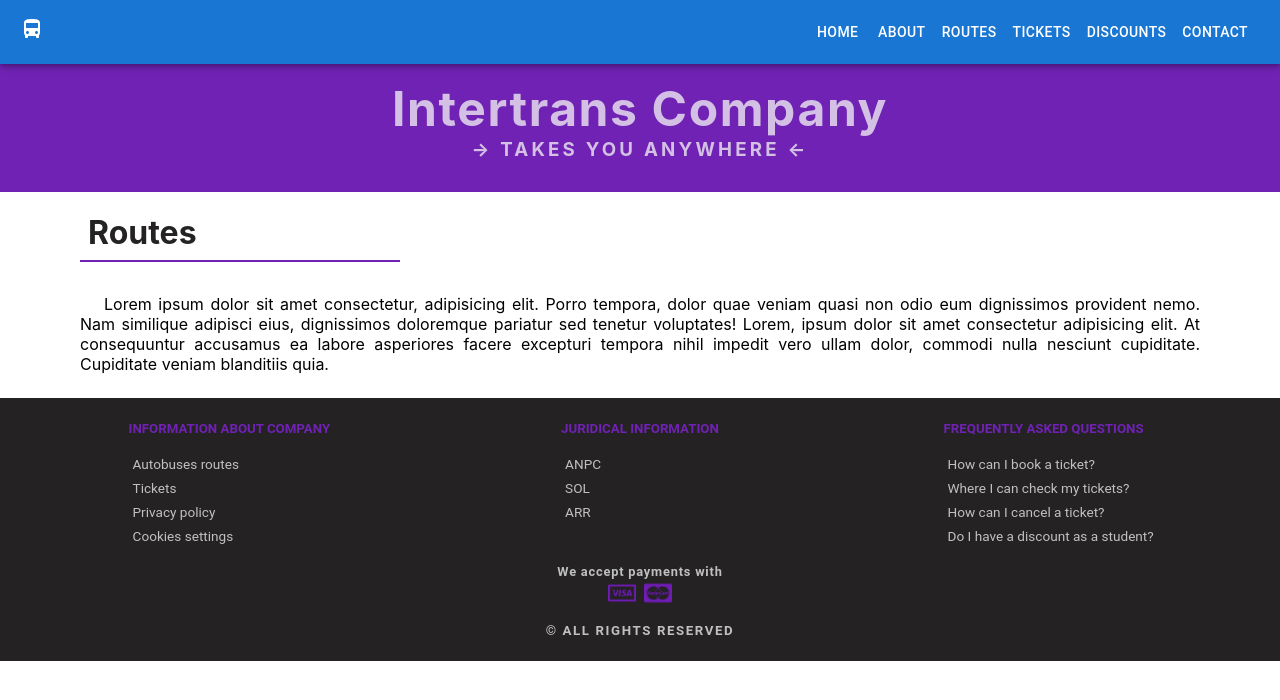
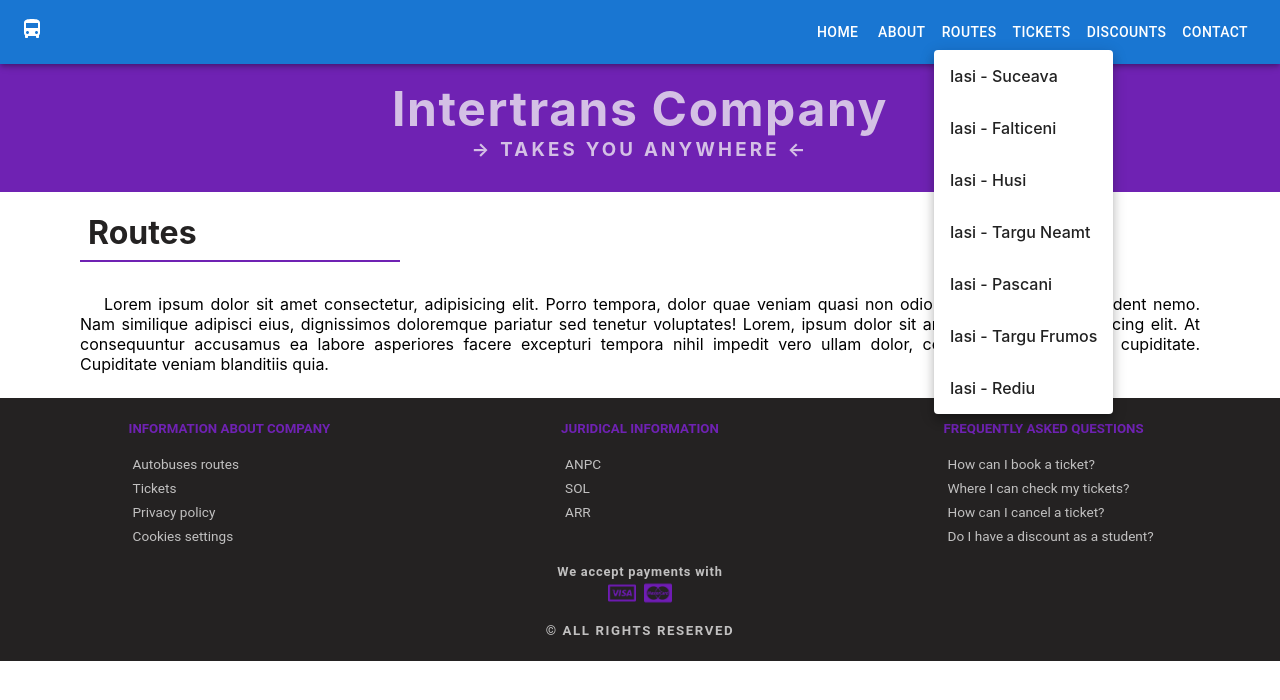
Before and after one commit to carla-vartolomei/transport-app, a Next.js app: page /routes in a window 1280 px wide. Both pictures are taken after a click on the button "ROUTES". Shown: the top 700 px of the page. Built offline with nearby package versions, Linux system fonts and the light colour scheme.

Commit message:
add discounts api

```diff
--- a/components/header/BusRoutesMenu.js
+++ b/components/header/BusRoutesMenu.js
@@ -2,7 +2,6 @@ import React from "react"
 import { Button } from "@mui/material"
 import Link from "next/link"
 import Menu from "@mui/material/Menu"
-import MenuItem from "@mui/material/MenuItem"
 import styles from "./Navbar.module.scss"
 import data from "../../scripts/busRoutes"
 
@@ -36,15 +35,7 @@ export default function BusRoutesMenu({ name, path }) {
         id="basic-menu"
         anchorEl={anchorEl}
         open={open}
-        onClose={handleClose}
-        anchorOrigin={{
-          vertical: "bottom",
-          horizontal: "left",
-        }}
-        transformOrigin={{
-          vertical: "top",
-          horizontal: "left",
-        }}
+        onMouseLeave={handleClose}
       >
         {endPoint.map((item, index) => {
           const path = `/routes/${startPoint.name.toLowerCase()}-${item.name
@@ -54,7 +45,7 @@ export default function BusRoutesMenu({ name, path }) {
 
           if (index === endPoint.length - 1)
             return (
-              <MenuItem
+              <li
                 key={index.toString()}
                 onMouseLeave={handleClose}
                 className={styles.routesMenuItem}
@@ -64,17 +55,17 @@ export default function BusRoutesMenu({ name, path }) {
                     {startPoint.name} - {item.name}
                   </a>
                 </Link>
-              </MenuItem>
+              </li>
             )
           else
             return (
-              <MenuItem key={index.toString()} className={styles.routesMenuItem}>
+              <li key={index.toString()} className={styles.routesMenuItem}>
                 <Link href={path}>
                   <a>
                     {startPoint.name} - {item.name}
                   </a>
                 </Link>
-              </MenuItem>
+              </li>
             )
         })}
       </Menu>
--- a/components/header/Navbar.js
+++ b/components/header/Navbar.js
@@ -24,7 +24,10 @@ export default function Navbar() {
             {pages.map((item, index) => {
               let path = ""
               item === "home" ? (path = "/") : (path = `/${item}`)
-              if (item === "routes") return <BusRoutesMenu name={item} path={path} />
+              if (item === "routes")
+                return (
+                  <BusRoutesMenu key={index.toString()} name={item} path={path} />
+                )
               else
                 return (
                   <Button key={index.toString()} color="inherit">
--- a/components/header/Navbar.module.scss
+++ b/components/header/Navbar.module.scss
@@ -13,12 +13,23 @@
   }
 }
 
-.routesMenu {
-  width: 70%;
-  height: 100%;
-  display: grid;
-  grid-template-columns: 1fr 0.5fr;
-  .routesMenuItem {
-    padding: 0.5rem;
+.routesMenu ul {
+  display: flex;
+  flex-direction: column;
+  padding: 0;
+}
+
+.routesMenuItem {
+  a {
+    display: flex;
+    padding: 1rem;
+    width: 100%;
+    height: 100%;
+  }
+  font-weight: 500;
+  transition: background-color 0.3s ease-in-out;
+  &:hover {
+    background-color: $purple-color;
+    opacity: 0.9;
   }
 }
--- a/components/homepage/HomePageSection.js
+++ b/components/homepage/HomePageSection.js
@@ -4,14 +4,14 @@ import ContactSection from "./contactSection/ContactSection"
 import DiscountSection from "./discountSection/DiscountSection"
 import RouteSection from "./routeSection/RouteSection"
 
-const HomePageSection = ({ pageName }) => {
+const HomePageSection = ({ pageName, discounts }) => {
   switch (pageName) {
     case "about":
       return <AboutSection />
     case "routes":
       return <RouteSection />
     case "discounts":
-      return <DiscountSection />
+      return <DiscountSection discounts={discounts} />
     case "contact":
       return <ContactSection />
     default:
--- a/package.json
+++ b/package.json
@@ -17,6 +17,7 @@
     "@mui/icons-material": "^5.5.1",
     "@mui/lab": "^5.0.0-alpha.75",
     "@mui/material": "^5.5.3",
+    "axios": "^0.26.1",
     "date-fns": "^2.28.0",
     "material-ui-popup-state": "^2.0.0",
     "next": "12.1.0",
--- /dev/null
+++ b/pages/api/contact/index.js
@@ -0,0 +1,28 @@
+import MailOutlinedIcon from "@mui/icons-material/MailOutlined"
+import PhoneInTalkOutlinedIcon from "@mui/icons-material/PhoneInTalkOutlined"
+import BusinessOutlinedIcon from "@mui/icons-material/BusinessOutlined"
+
+const contact = {
+  contactDescription:
+    "We love questions and feedback and we are always happy to help! Here are some ways to contact us.",
+  contactData: [
+    {
+      icon: <MailOutlinedIcon />,
+      info: "yntiasi@yahoo.com",
+    },
+    {
+      icon: <PhoneInTalkOutlinedIcon />,
+      info: "0232.210.445",
+    },
+    {
+      icon: <BusinessOutlinedIcon />,
+      info: "str. Arcu, nr. 1, bl T3, Mezanin, office 7, IASI",
+    },
+  ],
+  iframePath:
+    "https://www.google.com/maps/embed?pb=!1m18!1m12!1m3!1d2712.585244635353!2d27.575801315579447!3d47.16597697915797!2m3!1f0!2f0!3f0!3m2!1i1024!2i768!4f13.1!3m3!1m2!1s0x40cafb7aed19103f%3A0xe34a55fae6bd134b!2sStrada%20Arcu%201%2C%20Ia%C8%99i%20700259!5e0!3m2!1sro!2sro!4v1648471616456!5m2!1sro!2sro",
+}
+
+export default async (req, res) => {
+  res.status(200).json(contact)
+}
--- /dev/null
+++ b/pages/api/discounts/index.js
@@ -0,0 +1,26 @@
+const discounts = [
+  {
+    title: "students",
+    details:
+      "Lorem ipsum dolor sit amet, consectetur adipiscing elit. Suspendisse malesuada lacus ex, sit amet blandit leo lobortis eget.",
+  },
+  {
+    title: "D.G.A.S.P.C",
+    details:
+      "Lorem ipsum dolor sit amet, consectetur adipiscing elit. Suspendisse malesuada lacus ex, sit amet blandit leo lobortis eget.",
+  },
+  {
+    title: "retirees",
+    details:
+      "Lorem ipsum dolor sit amet, consectetur adipiscing elit. Suspendisse malesuada lacus ex, sit amet blandit leo lobortis eget.",
+  },
+  {
+    title: "C.N.P.P",
+    details:
+      "Lorem ipsum dolor sit amet, consectetur adipiscing elit. Suspendisse malesuada lacus ex, sit amet blandit leo lobortis eget.",
+  },
+]
+
+export default async (req, res) => {
+  res.status(200).json(discounts)
+}
```
Also changed, not shown: components/homepage/discountSection/DiscountSection.js (+3 -6 lines), pages/index.js (+14 -2 lines), 1 other file (tests, documents, lock files or other folders).
